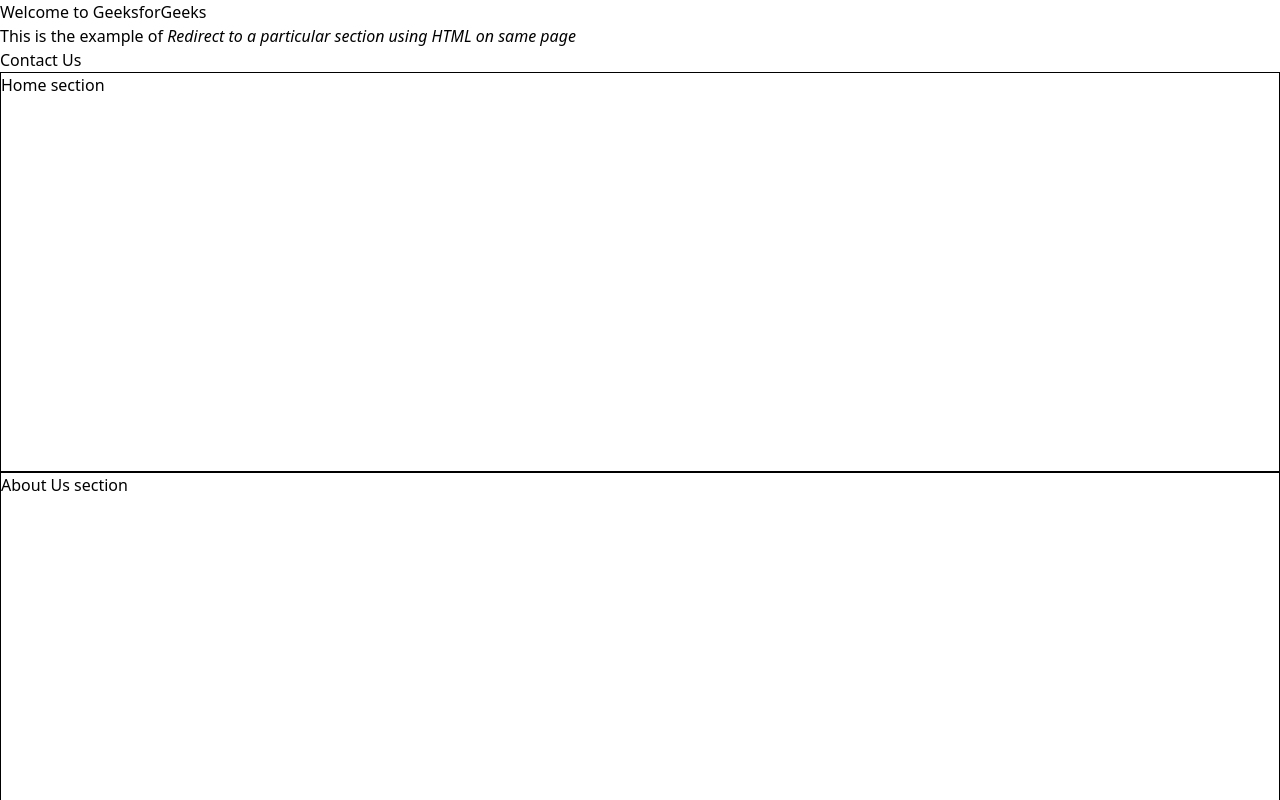
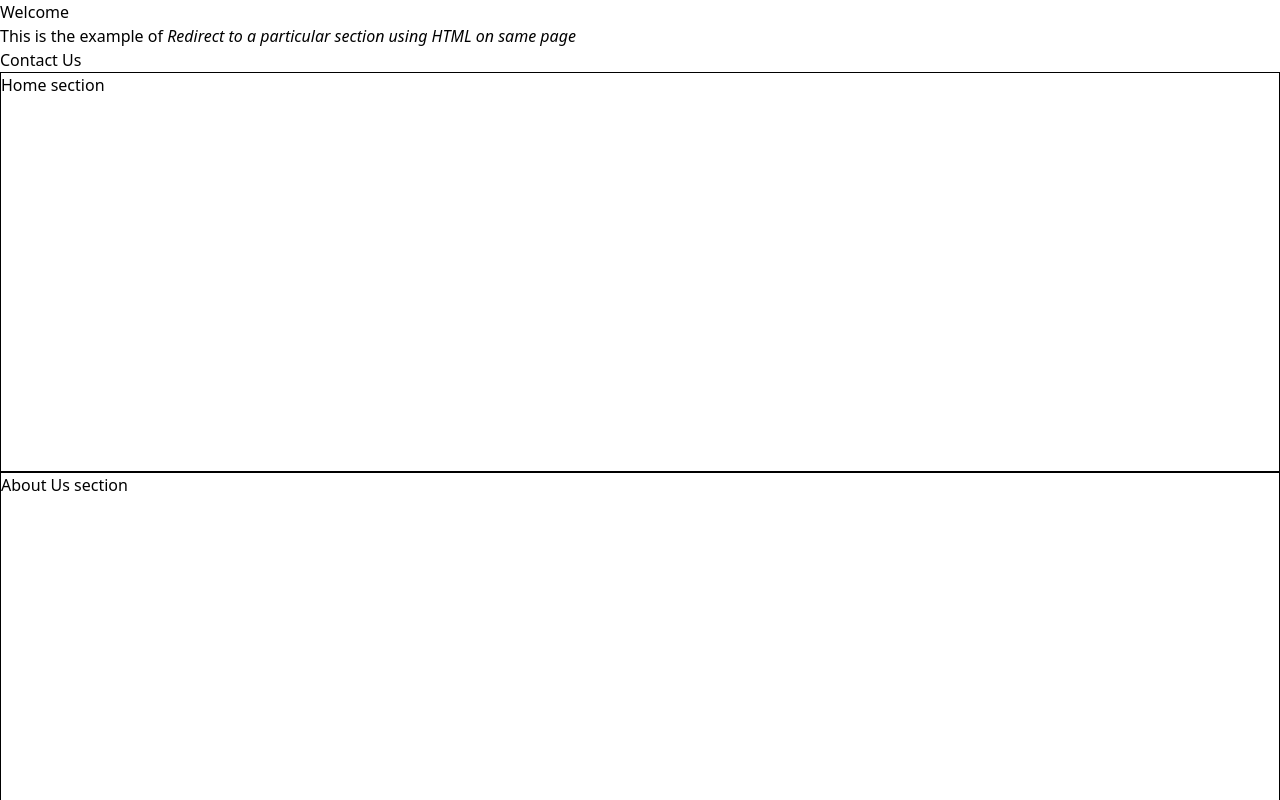
Before and after one commit to andrewc2020/hamburger-menu, a Next.js app: page /contact in a window 1280 px wide. Shown: the top 800 px of the page. Built offline with nearby package versions, Linux system fonts and the light colour scheme.

Commit message:
updated welcome

```diff
--- a/components/Box.jsx
+++ b/components/Box.jsx
@@ -6,7 +6,7 @@ export const Box = () => {
 
 
 <div>
-	<h2>Welcome to GeeksforGeeks</h2>
+	<h2>Welcome</h2>
 	<p>This is the example of <i>Redirect
 to a particular section using HTML on same page</i>
 </p>
```
